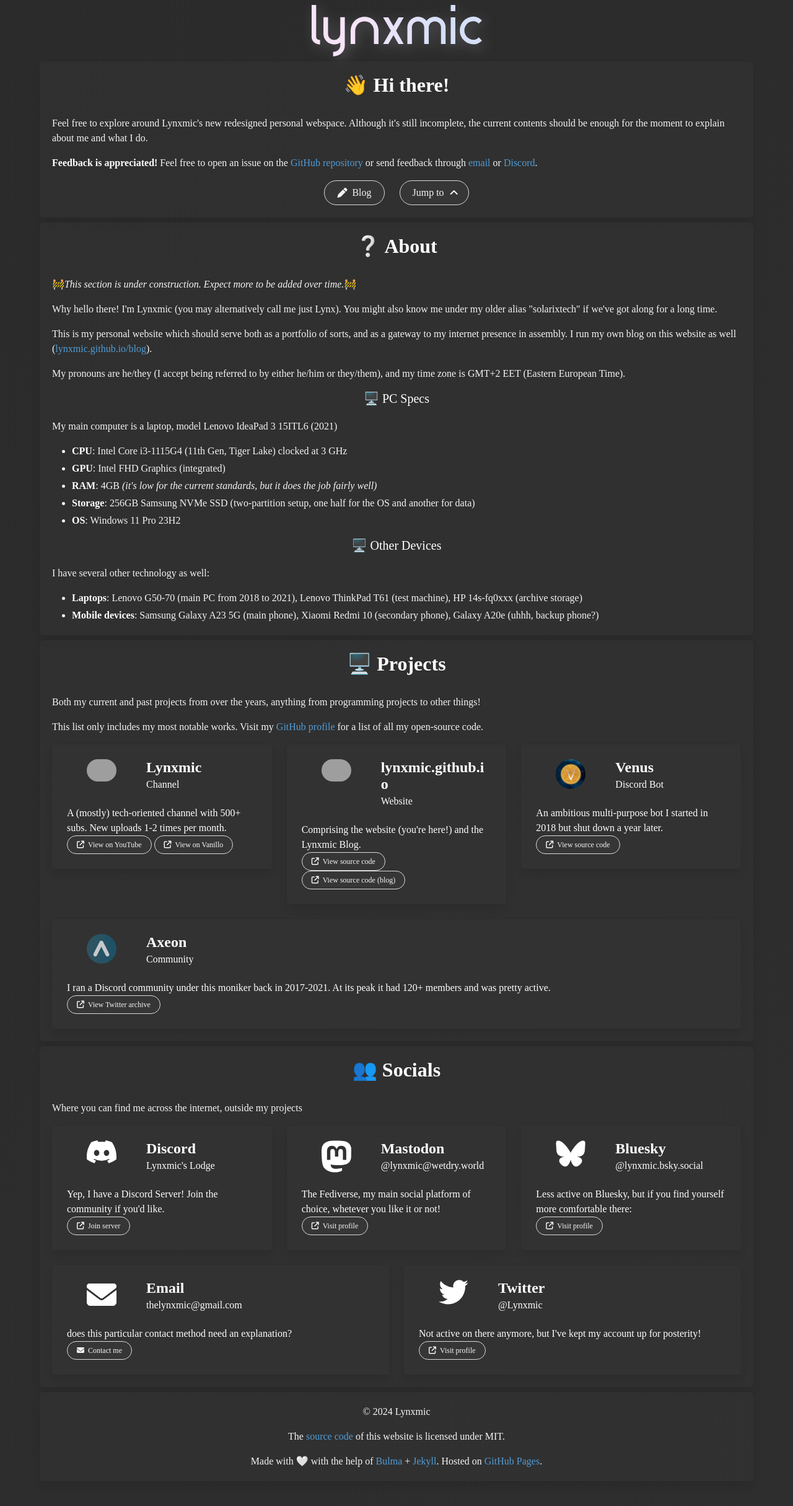
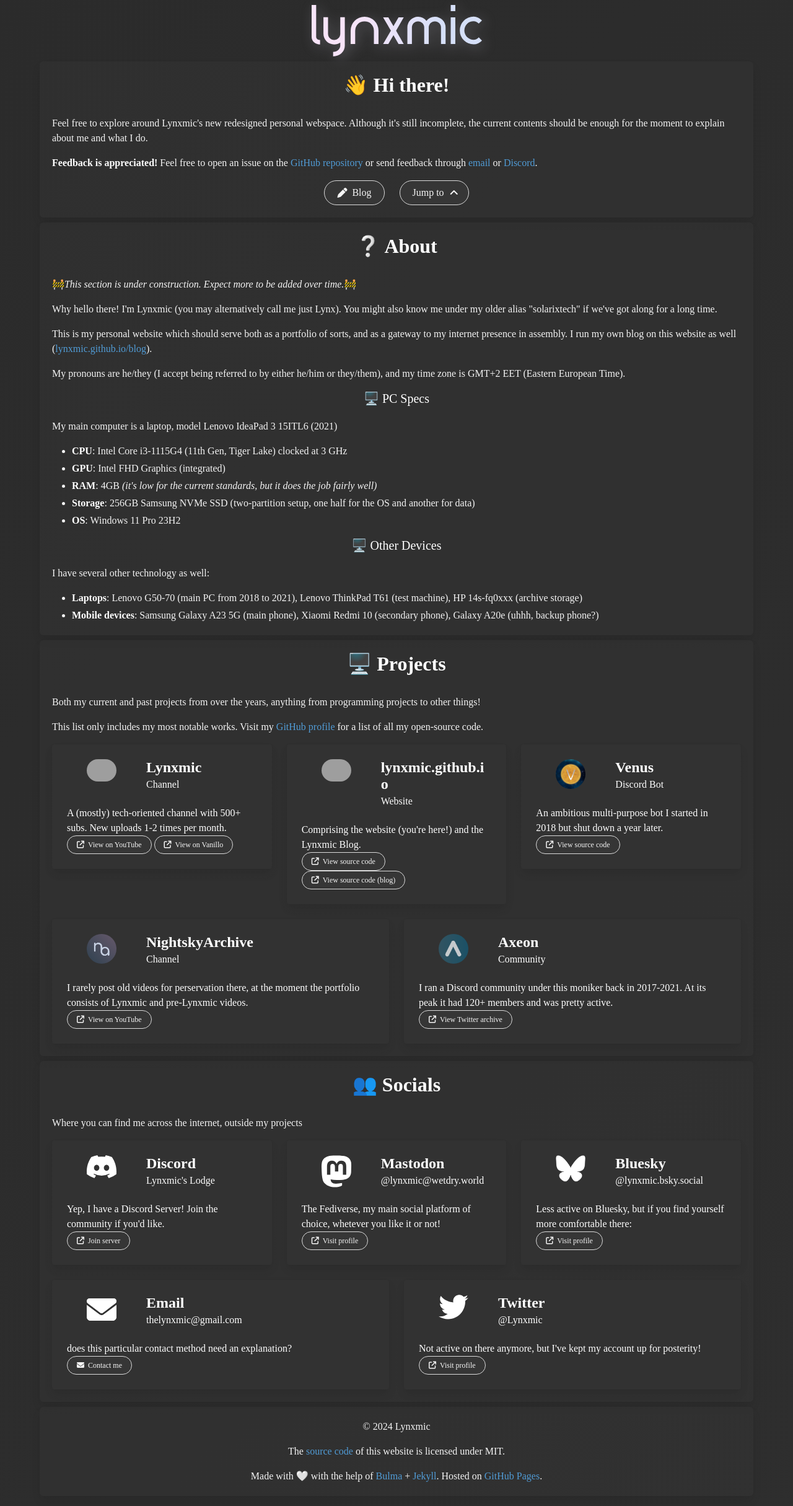
Before and after one commit to theclyron/lynxwebsite, a Jekyll site: the page built from index.html, in a window 1280 px wide. Shown: the top 2430 px of the page at 62% size. Built offline with Jekyll 4.4.1, drawn with Linux system fonts in a browser that asks for light colours; some web fonts are replaced; grey boxes are pictures that could not be loaded.

Commit message:
add nightsky to projects

```diff
--- a/_includes/projects.html
+++ b/_includes/projects.html
@@ -90,6 +90,30 @@
             <div class="media">
               <div class="media-left" id="entrypic">
                 <figure class="image is-48x48">
+                  <img class="is-rounded" title="NightskyArchive" src="../img/nightsky.png" id="nightsky">
+                </figure>
+              </div>
+              <div class="media-content">
+                <p class="title is-4">NightskyArchive</p>
+                <p class="subtitle is-6">Channel</p>
+              </div>
+            </div>
+            <div class="content">
+              I rarely post old videos for perservation there, at the moment the portfolio consists of Lynxmic and pre-Lynxmic videos.
+              <br>
+              <a class="button is-rounded has-background-dark has-text-light is-small" href="https://youtube.com/@nightskyarchive">
+                <i class="fas fa-arrow-up-right-from-square"></i>&nbsp;&nbsp;View on YouTube
+              </a>
+            </div>
+          </div>
+        </div>
+        </div>
+      <div class="column">
+        <div class="card">
+          <div class="card-content">
+            <div class="media">
+              <div class="media-left" id="entrypic">
+                <figure class="image is-48x48">
                   <img class="is-rounded" title="Axeon" src="../img/axeon.png" id="axeon">
                 </figure>
               </div>
```
Also changed, not shown: img/nightsky.png (added).
